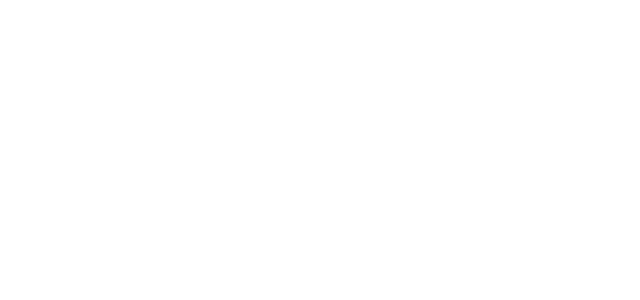
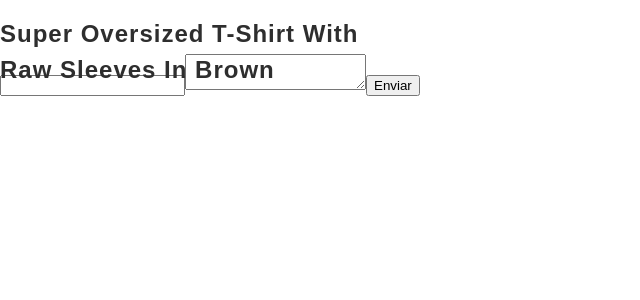
Before and after one commit to cloudsystems22/hackaton-avanade-store, a React (Create React App) app: page /details in a window 1280 px wide. Shown: the top 300 px of the page, without its empty margins (0-640 px from the left). Built offline with nearby package versions, Linux system fonts and the light colour scheme.

Commit message:
add title

```diff
--- a/src/pages/Details/index.js
+++ b/src/pages/Details/index.js
@@ -1,8 +1,36 @@
+import { BaseTitle } from "./styles";
+import React, { useState, useEffect } from "react";
 
-function Details(){
-    return(
-       <h1>Produto</h1>
-    )
+function Details() {
+  const [review, setReview] = useState({
+    name: "",
+    description: "",
+  });
+  return (
+    <>
+      <BaseTitle>Super Oversized T-Shirt With Raw Sleeves In Brown</BaseTitle>
+      <br />
+      <br />
+      <br />
+      <form>
+        {/* <BaseTitle>Add a review</BaseTitle> */}
+        <input
+          type="text"
+          value={review.name}
+          onChange={(event) =>
+            setReview({ ...review, name: event.target.value })
+          }
+        />
+        <textarea
+          value={review.description}
+          onChange={(event) =>
+            setReview({ ...review, description: event.target.value })
+          }
+        ></textarea>
+        <input type="submit" value="Enviar" />
+      </form>
+    </>
+  );
 }
 
-export default Details
+export default Details;
--- /dev/null
+++ b/src/pages/Details/styles.js
@@ -0,0 +1,16 @@
+import styled from "styled-components";
+
+const BaseTitle = styled.h1`
+  position: absolute;
+  width: 380px;
+  height: 72px;
+  font-family: Arial, Helvetica, sans-serif;
+  font-style: normal;
+  font-weight: bold;
+  font-size: 24px;
+  line-height: 36px;
+  letter-spacing: 1px;
+  color: #2e2e2e;
+`;
+
+export { BaseTitle };
--- a/src/routes.js
+++ b/src/routes.js
@@ -1,21 +1,21 @@
 import { BrowserRouter, Switch, Route } from "react-router-dom";
 
-import Home from './pages/Home'
-import Details from './pages/Details'
-import Cart from './pages/Cart'
-import Products from './pages/Products'
+import Home from "./pages/Home";
+import Details from "./pages/Details";
+import Cart from "./pages/Cart";
+import Products from "./pages/Products";
 
-function Routes(){
+function Routes() {
   return (
     <BrowserRouter>
       <Switch>
         <Route path="/" exact component={Home} />
         <Route path="/products" exact component={Products} />
         <Route path="/cart" exact component={Cart} />
-                <Route path="/detalhes" exact component={Details} />
+        <Route path="/details" exact component={Details} />
       </Switch>
     </BrowserRouter>
-    )
+  );
 }
 
 export default Routes;
```
Also changed, not shown: src/pages/Details/style.js (deleted). Lines whose indentation alone changed are shown as unchanged.
